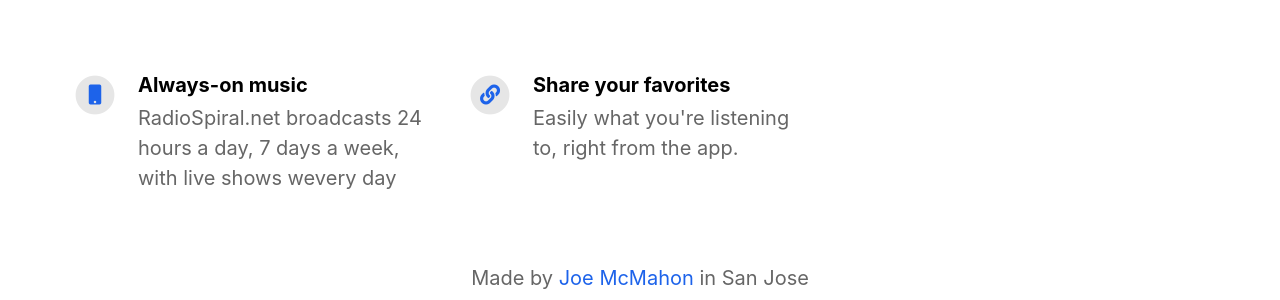
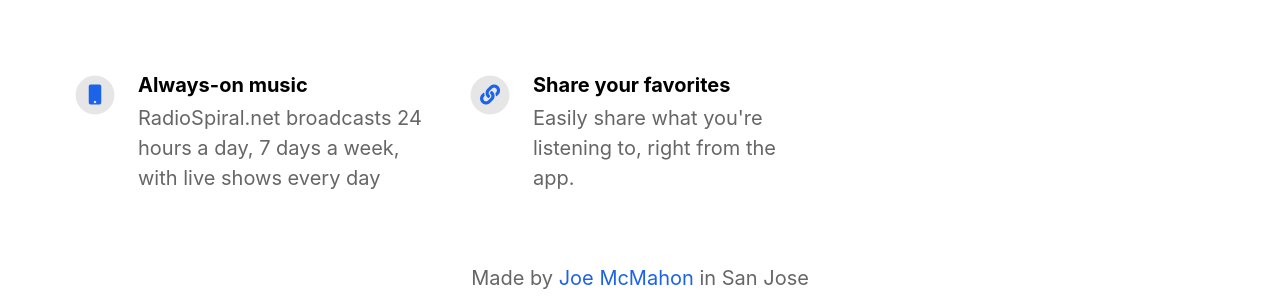
Before and after one commit to joemcmahon/radiospiral-landing-page, a Jekyll site: the page built from index.html, in a window 1280 px wide. Shown: the part 1009-1309 px from the top of the page. Built offline with Jekyll 4.4.1, drawn with Linux system fonts in a browser that asks for light colours; nearby versions of some CDN libraries.

Commit message:
Fix typos on main page

```diff
--- a/_config.yml
+++ b/_config.yml
@@ -37,11 +37,11 @@ mastodon_link                             : https://sfba.social/@equinox_deschan
 features                                  :
 
   - title                                 : Always-on music
-    description                           : RadioSpiral.net broadcasts 24 hours a day, 7 days a week, with live shows wevery day
+    description                           : RadioSpiral.net broadcasts 24 hours a day, 7 days a week, with live shows every day
     fontawesome_icon_name                 : mobile
 
   - title                                 : Share your favorites
-    description                           : Easily what you're listening to, right from the app.
+    description                           : Easily share what you're listening to, right from the app.
     fontawesome_icon_name                 : link
 
 
```
